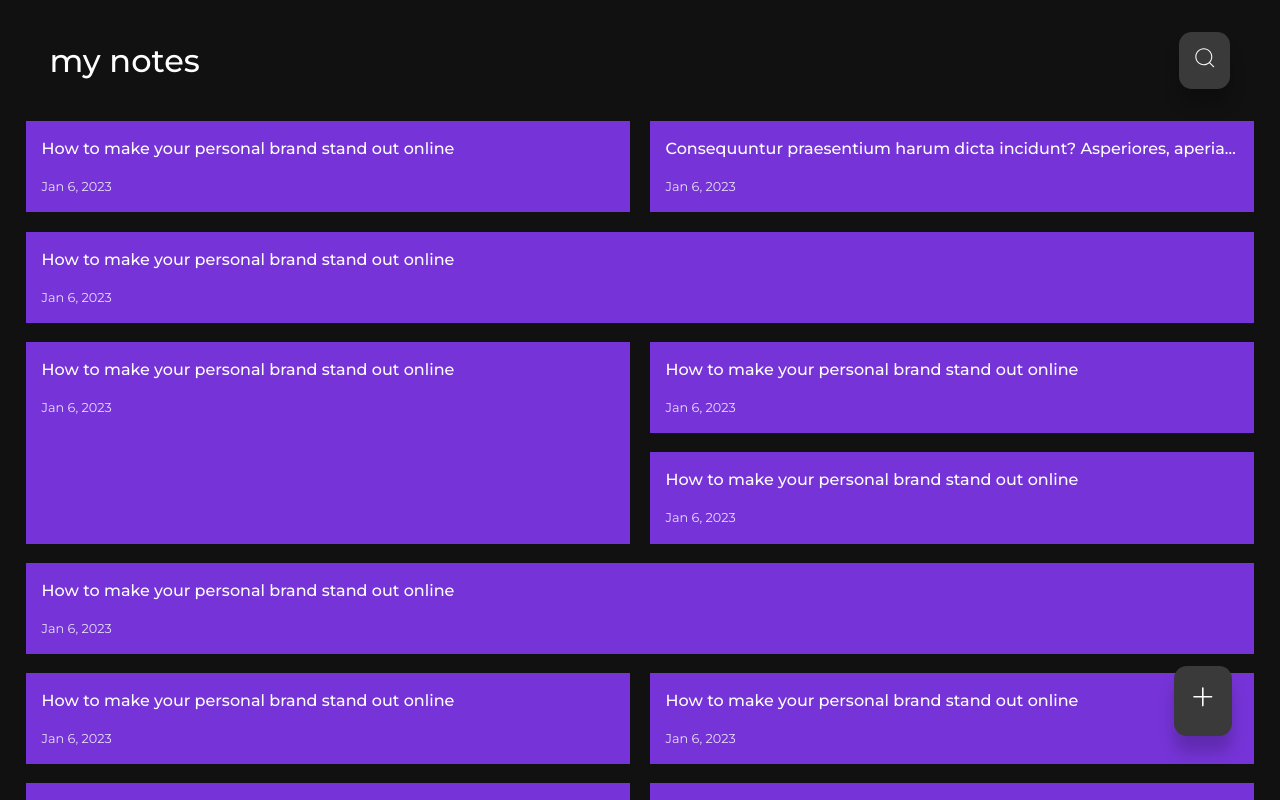
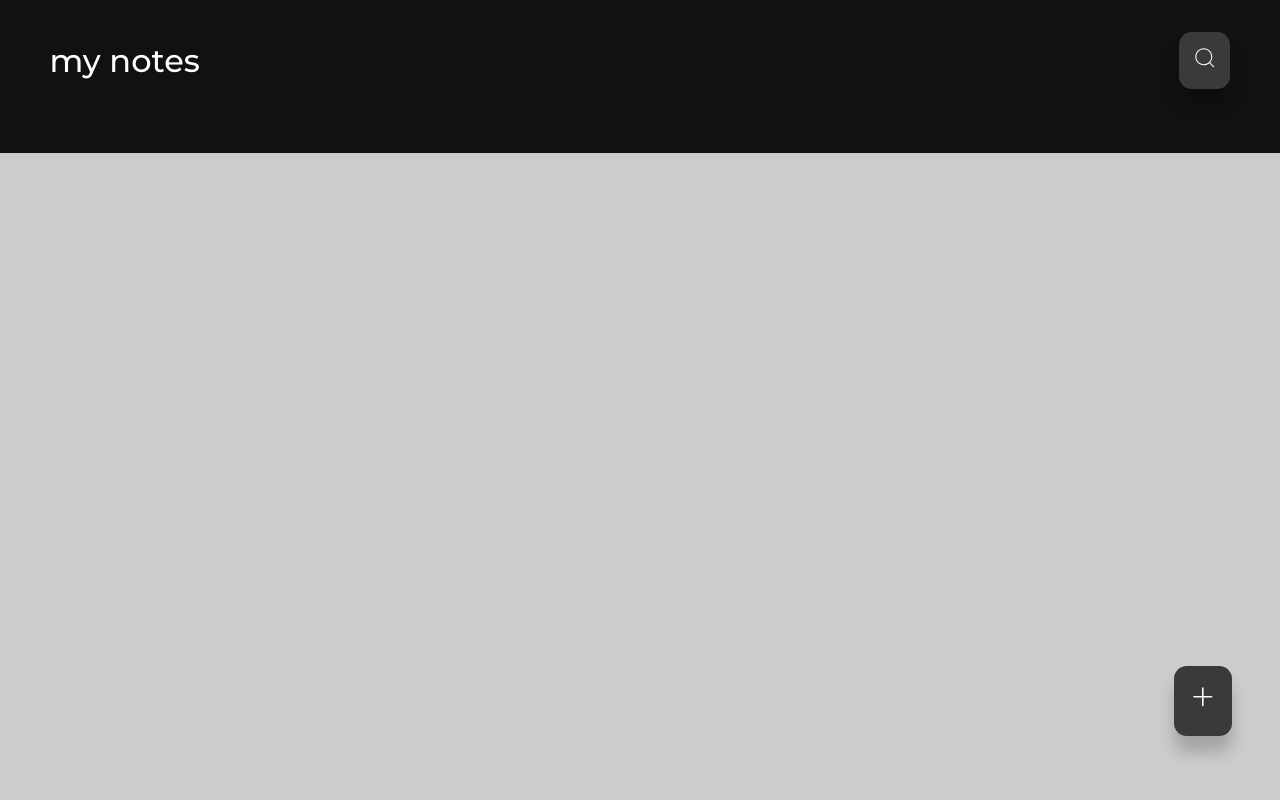
Before and after one commit to Mohammed-Lashein/react-notes-v2, a React (Vite) app: page / in a window 1280 px wide. Shown: the top 800 px of the page. Built offline with nearby package versions, Linux system fonts and the light colour scheme; the HTML template or start-up script is replaced by a standard one.

Commit message:
created the edit notes page and a useCreateDate custom hook

```diff
--- a/package.json
+++ b/package.json
@@ -16,7 +16,8 @@
     "react": "^18.2.0",
     "react-dom": "^18.2.0",
     "react-icons": "^4.10.1",
-    "react-router-dom": "^6.14.1"
+    "react-router-dom": "^6.14.1",
+    "uuid": "^9.0.0"
   },
   "devDependencies": {
     "@types/react": "^18.0.37",
--- a/src/App.jsx
+++ b/src/App.jsx
@@ -2,13 +2,18 @@ import {BrowserRouter, Routes, Route} from 'react-router-dom';
 import Notes from './pages/Notes'
 import CreateNote from './pages/CreateNote'
 import EditNote from './pages/EditNote'
+
+import { useState } from 'react';
 const App = () => {
+  const [notes, setNotes] = useState([]);
+  console.log(notes);
+
   return (
     <main id="app">
     <BrowserRouter>
     <Routes>
-      <Route path='/' element={<Notes/>} />
-      <Route path='/create-note' element={<CreateNote/>} />
+      <Route path='/' element={<Notes notes={notes}/>} />
+      <Route path='/create-note' element={<CreateNote setNotes={setNotes}/>} />
       <Route path='/edit-note/:id' element={<EditNote/>} />
     </Routes>
     </BrowserRouter>
--- a/src/components/NoteItem.jsx
+++ b/src/components/NoteItem.jsx
@@ -4,7 +4,7 @@ import { Link } from "react-router-dom"
 const NoteItem = ({note}) => {
   return (
     <Link to={`/edit-note/${note.id}`} className='note'>
-        <h4>{note.title}</h4>
+        <h4>{note.title.length >= 40 ? note.title.substr(0, 41) + '...': note.title}</h4>
         <p>{note.date}</p>
     </Link>
   )
--- /dev/null
+++ b/src/components/useCreateDate.jsx
@@ -0,0 +1,29 @@
+const useCreateDate = () => {
+	const dateObj = new Date();
+	const month = dateObj.getMonth();
+	let monthName;
+	const months = [
+		"Jan",
+		"Feb",
+		"Mar",
+		"Apr",
+		"May",
+		"Jun",
+		"Jul",
+		"Aug",
+		"Sep",
+		"Oct",
+		"Nov",
+		"Dec",
+	];
+	monthName = months[month];
+	/* sice months are ordered from 0 to 11 in the date object , we can
+    access the name of the month from the array .  */
+
+	const date = `${monthName} ${dateObj.getDate()}, ${dateObj.getFullYear()} [${dateObj.getHours()}:${dateObj.getMinutes()}]`;
+	return date;
+
+	/* Using a return statement is important because a function by
+    default returns undefined .  */
+};
+export default useCreateDate;
--- a/src/index.css
+++ b/src/index.css
@@ -171,7 +171,7 @@ h2 {
 }
 
 /*Added styles on development*/
-.note {
+/* .note {
     overflow: hidden;
     text-overflow: ellipsis;
 }
@@ -179,7 +179,7 @@ h2 {
     overflow: hidden;
     text-overflow: ellipsis;
     white-space: nowrap;
-}
+} */
 
 /* End of  Added styles on development*/
 
--- a/src/pages/CreateNote.jsx
+++ b/src/pages/CreateNote.jsx
@@ -1,18 +1,67 @@
+import { useState } from "react";
 import { IoIosArrowBack } from "react-icons/io";
 import { Link } from "react-router-dom";
-const CreateNote = () => {
+import { v4 as uuid } from "uuid";
+import useCreateDate from "../components/useCreateDate";
+
+const CreateNote = ({setNotes}) => {
+	const [title, setTitle] = useState("");
+	const [details, setDetails] = useState("");
+	const date = useCreateDate();
+
+	const handleSubmit = (e) => {
+		e.preventDefault();
+		console.log(title, details);
+
+
+		if (title && details) {
+			const note = {
+				id: uuid(),
+				title,
+				details,
+				date,
+			}
+			setNotes((prevNotes) => {
+				return [note, ...prevNotes];
+				/* We reversed the order of destructuring so that the
+				new notes are added to the beginning instead of the
+				being added to the end .  */
+			} );
+		}
+		setTitle('')
+		setDetails('');
+	};
+
+
 	return (
 		<section>
 			<header className="create-note__header">
-				<Link to="/" className='btn'>
+				<Link to="/" className="btn">
 					<IoIosArrowBack />
 				</Link>
-        <button className="btn lg primary">Save</button>
+				<button className="btn lg primary" onClick={handleSubmit}>
+					Save
+				</button>
 			</header>
-      <form className="create-note__form">
-        <input type="text" name="" id="" placeholder='Title...' autoFocus/>
-        <textarea name="" id="" rows="28" placeholder="Note details..."></textarea>
-      </form>
+			<form className="create-note__form" onSubmit={handleSubmit}>
+				<input
+					type="text"
+					name=""
+					id=""
+					placeholder="Title..."
+					autoFocus
+					onChange={(e) => setTitle(e.target.value)}
+					value={title}
+				/>
+				<textarea
+					name=""
+					id=""
+					rows="28"
+					placeholder="Note details..."
+					onChange={(e) => setDetails(e.target.value)}
+					value={details}
+				></textarea>
+			</form>
 		</section>
 	);
 };
--- a/src/pages/EditNote.jsx
+++ b/src/pages/EditNote.jsx
@@ -1,6 +1,28 @@
+import { IoIosArrowBack } from "react-icons/io";
+import { RiDeleteBin6Line } from "react-icons/ri";
+import { Link } from "react-router-dom";
 const EditNote = () => {
-  return (
-    <div>EditNote</div>
-  )
-}
-export default EditNote
+	return (
+		<section>
+			<header className="create-note__header">
+				<Link to="/" className="btn">
+					<IoIosArrowBack />
+				</Link>
+				<button className="btn lg primary">Save</button>
+				<button className="btn danger">
+					<RiDeleteBin6Line />
+				</button>
+			</header>
+			<form className="create-note__form">
+				<input type="text" name="" id="" placeholder="Title..." autoFocus />
+				<textarea
+					name=""
+					id=""
+					rows="28"
+					placeholder="Note details..."
+				></textarea>
+			</form>
+		</section>
+	);
+};
+export default EditNote;
--- a/src/pages/Notes.jsx
+++ b/src/pages/Notes.jsx
@@ -3,7 +3,9 @@ import dummyNotes from "../dummy-notes";
 import { Link } from "react-router-dom";
 import { BsPlusLg } from "react-icons/bs";
 import NoteItem from "../components/NoteItem";
-const Notes = () => {
+
+const Notes = ({notes}) => {
+	/* Now we have access to the notes as a prop */
   /* In the NoteItem we passed the note object to
   each component because we will need it in the NoteItem
   component .  */
@@ -18,11 +20,11 @@ const Notes = () => {
 			</header>
 
 			<div className="notes__container">
-				{dummyNotes.map((note) => (
+				{notes.map((note) => (
 					<NoteItem key={note.id} note = {note}/>
 				))}
 			</div>
-			<Link className="btn add__btn">
+			<Link className="btn add__btn" to='/create-note'>
 				<BsPlusLg />
 			</Link>
 		</section>
```
Also changed, not shown: 5 other files (tests, documents, lock files or other folders).
